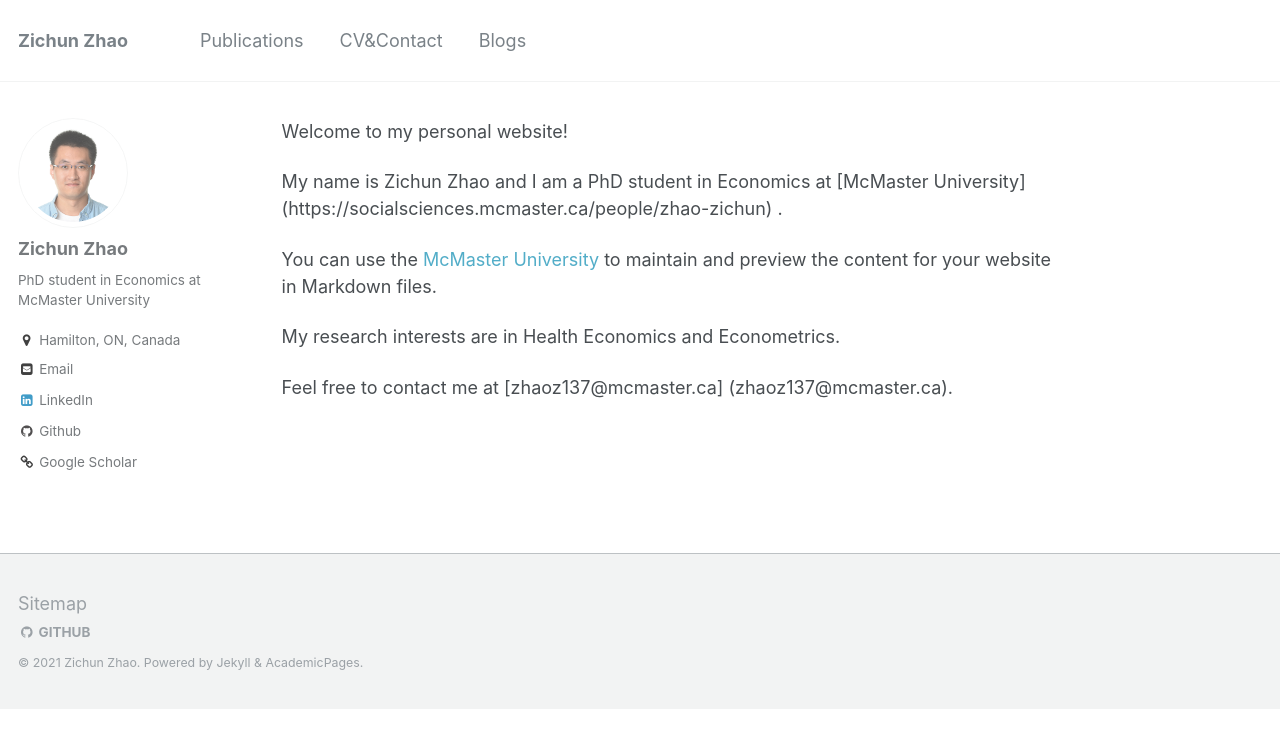
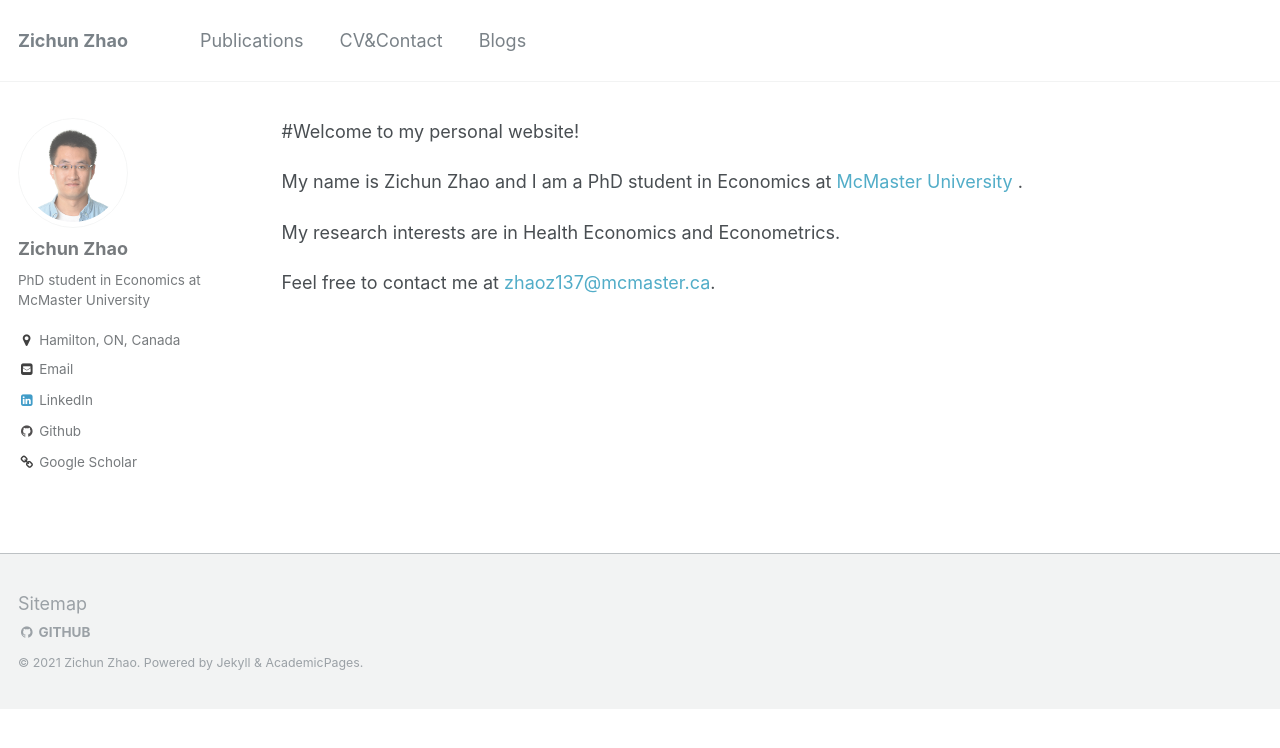
Before and after one commit to zichunzhao/zichunzhao.github.io, a Jekyll site: the page built from index.md, in a window 1280 px wide. Shown: the top 748 px of the page. Built offline with Jekyll 4.4.1, drawn with Linux system fonts in a browser that asks for light colours; our own code applies the rules of GitHub Pages for plain Markdown files.

Commit message:
Update index.md

```diff
--- a/index.md
+++ b/index.md
@@ -1,9 +1,8 @@
-Welcome to my personal website!
+#Welcome to my personal website!
 
-My name is Zichun Zhao and I am a PhD student in Economics at [McMaster University] (https://socialsciences.mcmaster.ca/people/zhao-zichun) .
-
-You can use the [McMaster University](https://socialsciences.mcmaster.ca/people/zhao-zichun) to maintain and preview the content for your website in Markdown files.
+My name is Zichun Zhao and I am a PhD student in Economics at [McMaster University](https://socialsciences.mcmaster.ca/people/zhao-zichun) .
 
 My research interests are in Health Economics and Econometrics.
 
-Feel free to contact me at [zhaoz137@mcmaster.ca] (zhaoz137@mcmaster.ca).
+
+Feel free to contact me at [zhaoz137@mcmaster.ca](zhaoz137@mcmaster.ca).
```
